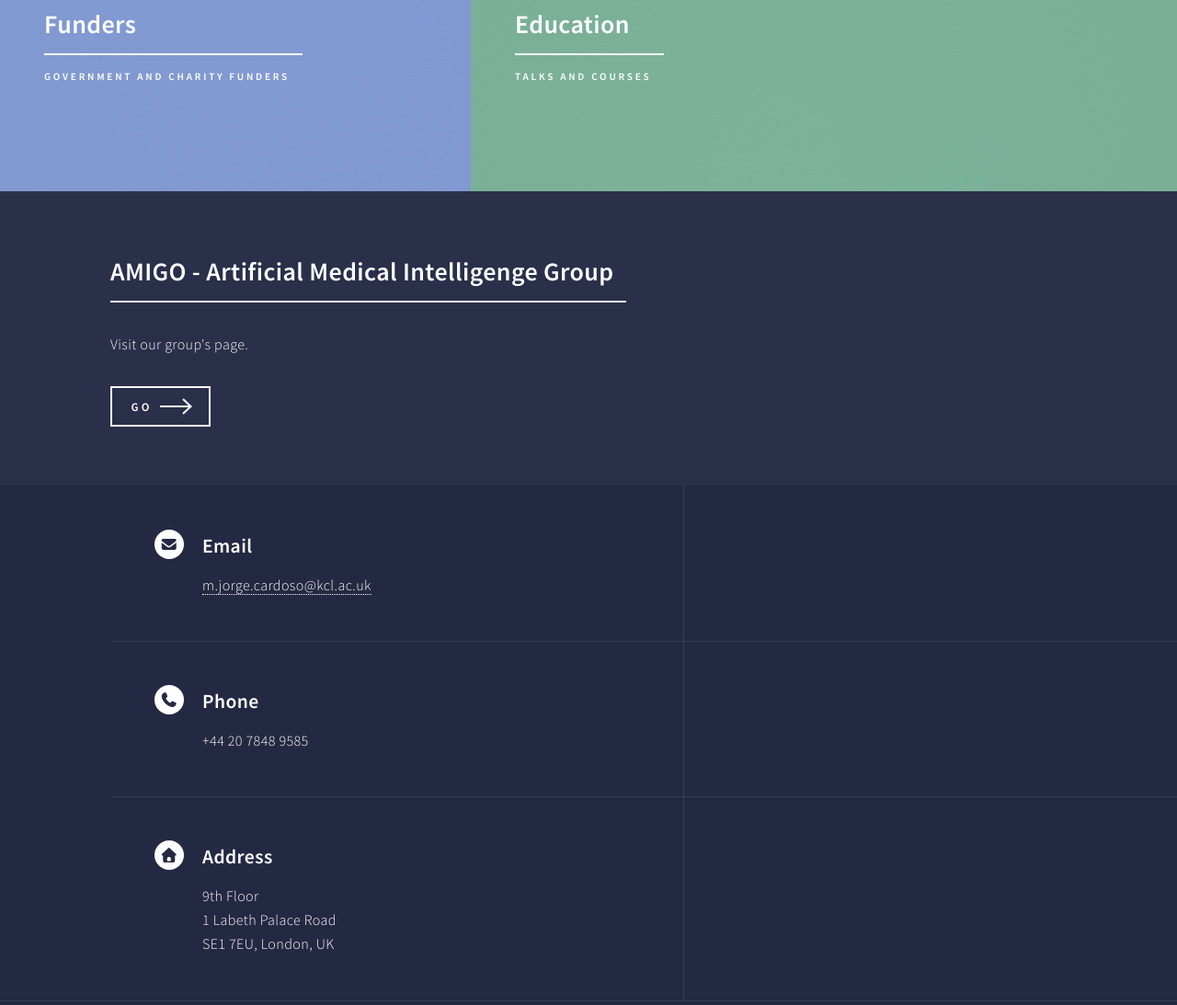
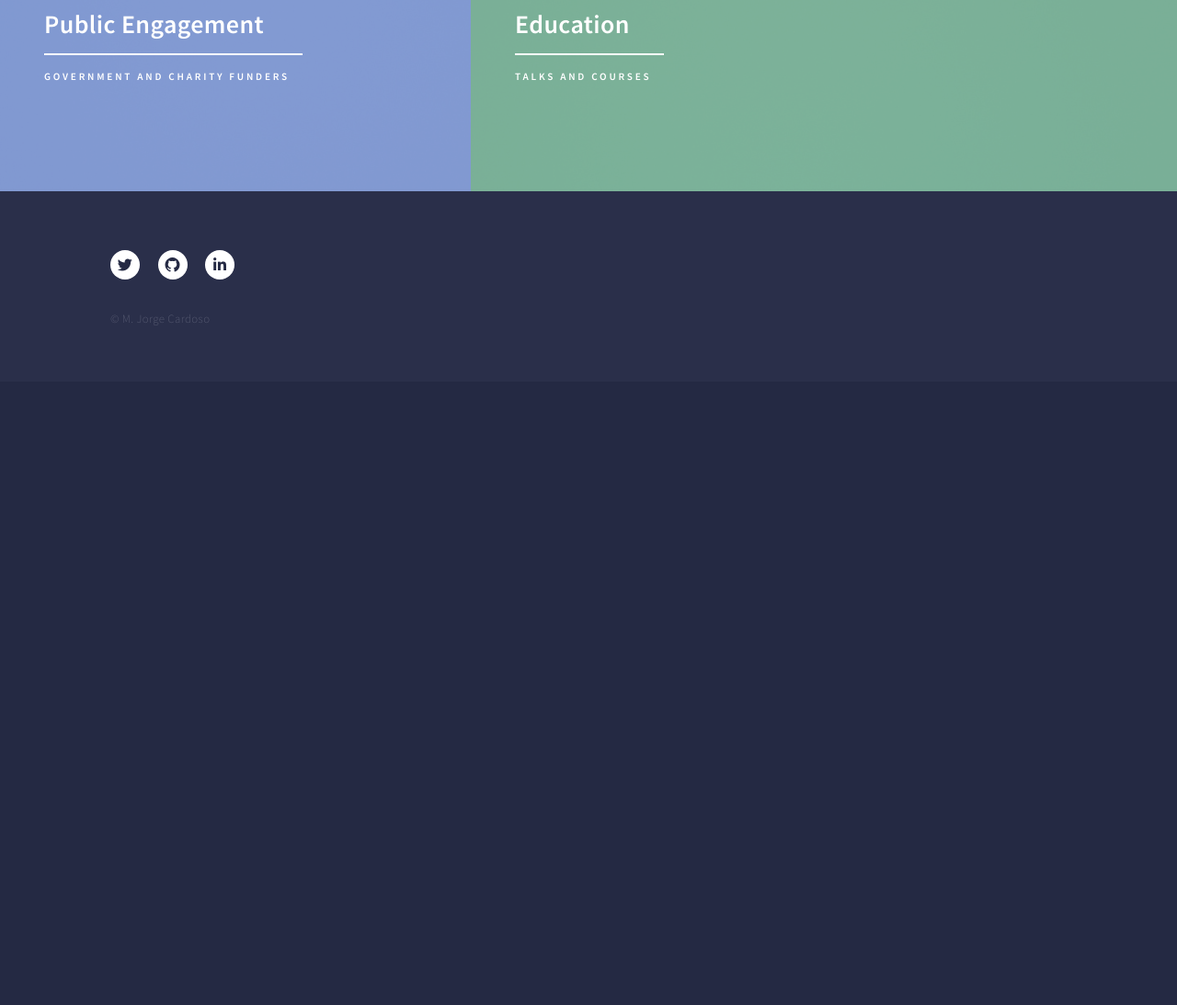
Before and after one commit to mjorgecardoso/mjorgecardoso.github.io, a plain HTML site: page index.html in a window 1280 px wide. Shown: the part 1352-2445 px from the top of the page at 92% size. After the commit the page ends 1767 px from the top, so only its background shows below. Drawn offline with Linux system fonts and the light colour scheme.

Commit message:
Update index.html

```diff
--- a/index.html
+++ b/index.html
@@ -6,7 +6,7 @@
 -->
 <html>
 	<head>
-		<title>M. Jorge Cardoso</title>
+		<title>AMIGO</title>
 		<meta charset="utf-8" />
 		<meta name="viewport" content="width=device-width, initial-scale=1, user-scalable=no" />
 		<link rel="stylesheet" href="assets/css/main.css" />
@@ -19,38 +19,29 @@
 
 				<!-- Header -->
 					<header id="header" class="alt">
-						<a href="index.html" class="logo"> <span>M. Jorge</span> <strong> Cardoso </strong></a>
+						<a href="index.html" class="logo"><strong> AMIGO </strong></a>
 						<nav>
 							<a href="#menu">Menu</a>
 						</nav>
 					</header>
 
 				<!-- Menu -->
-					<nav id="menu">
+					<!--nav id="menu">
 						<ul class="links">
 							<li><a href="index.html">Home</a></li>
 							<li><a href="landing.html">Landing</a></li>
 							<li><a href="generic.html">Generic</a></li>
 							<li><a href="elements.html">Elements</a></li>
 						</ul>
-						<!-- ul class="actions stacked">
-							<li><a href="#" class="button primary fit">Explore</a></li>
-							<li><a href="#" class="button fit">Log In</a></li>
-						</ul -->
-					</nav>
 
+					</nav -->
 				<!-- Banner -->
 					<section id="banner" class="major">
 						<div class="inner">
 							<header class="major">
-								<h1>Hi, my name is Jorge</h1>
+								<h1>Artificial Medical Intelligence Group </h1>
 							</header>
-							<div class="content">
-								<h3>I'm a Senior Lecturer at KCL, where I lead the AMIGO group. I'm also CTO of the London AI4VBH centre.</h3>
-								<!-- <ul class="actions">
-									<li><a href="#one" class="button next scrolly">Get Started</a></li>
-								</ul> -->
-							</div>
+
 						</div>
 					</section>
 
@@ -64,7 +55,7 @@
 										<img src="images/pic01.jpg" alt="" />
 									</span>
 									<header class="major">
-										<h3><a href="landing.html" class="link">Science</a></h3>
+										<h3><a href="landing.html" class="link">People</a></h3>
 										<p>Articles and research projects</p>
 									</header>
 								</article>
@@ -73,7 +64,7 @@
 										<img src="images/pic02.jpg" alt="" />
 									</span>
 									<header class="major">
-										<h3><a href="landing.html" class="link">Software
+										<h3><a href="landing.html" class="link">Projects
 										</a></h3>
 										<p>Platforms and toolboxes</p>
 									</header>
@@ -83,7 +74,7 @@
 										<img src="images/pic03.jpg" alt="" />
 									</span>
 									<header class="major">
-										<h3><a href="landing.html" class="link">Collaborations</a></h3>
+										<h3><a href="landing.html" class="link">Publications</a></h3>
 										<p>Industrial and Accademic</p>
 									</header>
 								</article>
@@ -92,7 +83,7 @@
 										<img src="images/pic04.jpg" alt="" />
 									</span>
 									<header class="major">
-										<h3><a href="landing.html" class="link">Engagement</a></h3>
+										<h3><a href="landing.html" class="link">Software</a></h3>
 										<p>Patient Public Engagement and News Media</p>
 									</header>
 								</article>
@@ -101,7 +92,7 @@
 										<img src="images/pic05.jpg" alt="" />
 									</span>
 									<header class="major">
-										<h3><a href="landing.html" class="link">Funders</a></h3>
+										<h3><a href="landing.html" class="link">Public Engagement</a></h3>
 										<p>Government and Charity Funders</p>
 									</header>
 								</article>
@@ -116,73 +107,7 @@
 								</article>
 							</section>
 
-						<!-- Two -->
-							<section id="two">
-								<div class="inner">
-									<header class="major">
-										<h2>AMIGO - Artificial Medical Intelligenge Group</h2>
-									</header>
-									<p>Visit our group's page.</p>
-									<ul class="actions">
-										<li><a href="landing.html" class="button next">Go</a></li>
-									</ul>
-								</div>
-							</section>
 
-					</div>
-
-				<!-- Contact -->
-					<section id="contact">
-						<div class="inner">
-							<!-- section>
-								<form method="post" action="#">
-									<div class="fields">
-										<div class="field half">
-											<label for="name">Name</label>
-											<input type="text" name="name" id="name" />
-										</div>
-										<div class="field half">
-											<label for="email">Email</label>
-											<input type="text" name="email" id="email" />
-										</div>
-										<div class="field">
-											<label for="message">Message</label>
-											<textarea name="message" id="message" rows="6"></textarea>
-										</div>
-									</div>
-									<ul class="actions">
-										<li><input type="submit" value="Send Message" class="primary" /></li>
-										<li><input type="reset" value="Clear" /></li>
-									</ul>
-								</form>
-							</section -->
-							<section class="split">
-								<section>
-									<div class="contact-method">
-										<span class="icon solid alt fa-envelope"></span>
-										<h3>Email</h3>
-										<a href="#">m.jorge.cardoso@kcl.ac.uk</a>
-									</div>
-								</section>
-								<section>
-									<div class="contact-method">
-										<span class="icon solid alt fa-phone"></span>
-										<h3>Phone</h3>
-										<span>+44 20 7848 9585</span>
-									</div>
-								</section>
-								<section>
-									<div class="contact-method">
-										<span class="icon solid alt fa-home"></span>
-										<h3>Address</h3>
-										<span>9th Floor<br />
-										1 Labeth Palace Road<br />
-										SE1 7EU, London, UK</span>
-									</div>
-								</section>
-							</section>
-						</div>
-					</section>
 
 				<!-- Footer -->
 					<footer id="footer">
```
